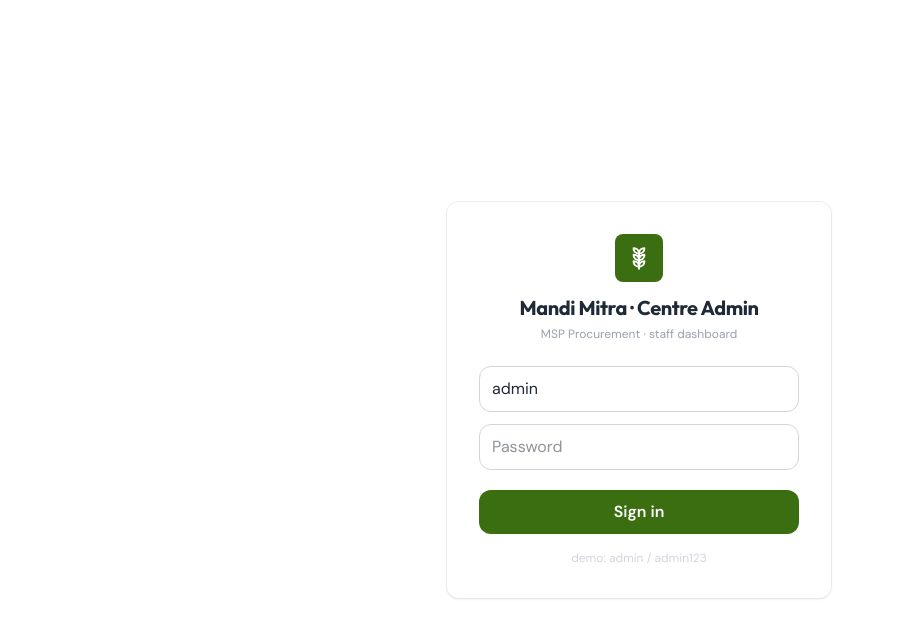
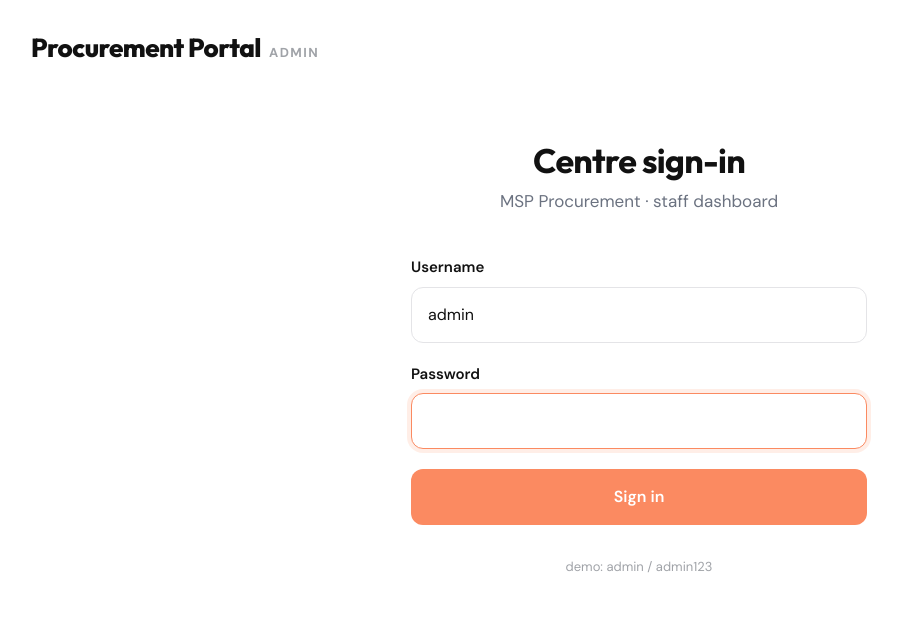
Before and after one commit to madhan-init/Procurement-Portal, a Next.js app: page /admin/login in a window 1280 px wide. Shown: the top 638 px of the page, without its empty margins (1-903 px from the left). Built offline with nearby package versions, Linux system fonts and the light colour scheme.

Commit message:
admin login: rebuild on the shared design language
Same centred column, coral commit button and field styling as the
farmer login instead of a separate look.

```diff
--- a/app/admin/login/page.tsx
+++ b/app/admin/login/page.tsx
@@ -1,7 +1,10 @@
 "use client";
+/* Admin sign-in — the farmer login screen's shell and tokens, one form. */
 import { useState } from "react";
 import { useRouter } from "next/navigation";
-import { IconWheat } from "@/components/icons";
+import BrandMark from "@/components/brand-mark";
+import ErrorLine from "@/components/error-line";
+import { COLUMN, COMMIT, FIELD, FIELD_BAD, FIELD_LINE, FOOTNOTE, H1, HEADER, LABEL, SHELL, SUB } from "@/lib/ui";
 
 export default function AdminLogin() {
   const router = useRouter();
@@ -14,47 +17,79 @@ export default function AdminLogin() {
     e.preventDefault();
     setBusy(true);
     setError("");
+    try {
       const res = await fetch("/api/admin/login", {
         method: "POST",
         headers: { "Content-Type": "application/json" },
         body: JSON.stringify({ username, password }),
       });
-    setBusy(false);
       if (res.ok) {
         router.push("/admin");
         router.refresh();
-    } else {
+        return;
+      }
       setError("Invalid credentials");
+    } catch {
+      setError("Can't reach the server. Check your connection and try again");
+    } finally {
+      setBusy(false);
     }
   }
 
   return (
-    <main className="flex min-h-screen items-center justify-center bg-page p-6">
-      <form onSubmit={submit} className="w-full max-w-sm rounded-xl bg-white p-8 shadow-sm ring-1 ring-gray-200/60">
-        <div className="mx-auto flex h-12 w-12 items-center justify-center rounded-lg bg-leaf-600 text-white">
-          <IconWheat size={26} />
+    <main className={SHELL}>
+      <header className={HEADER}>
+        <div className="flex items-baseline gap-2">
+          <BrandMark lang="en" />
+          <span className="text-[13px] font-bold uppercase tracking-[0.11em] text-[#A0A3A8]">Admin</span>
         </div>
-        <h1 className="mt-3 text-center text-xl font-bold">Mandi Mitra · Centre Admin</h1>
-        <p className="mt-1 text-center text-xs text-gray-400">MSP Procurement · staff dashboard</p>
+      </header>
+
+      <div className="flex min-h-[calc(100vh-104px)] items-center justify-center px-6 pb-[14vh]">
+        <div className={COLUMN}>
+          <h1 className={H1}>Centre sign-in</h1>
+          <p className={SUB}>MSP Procurement · staff dashboard</p>
+
+          <ErrorLine message={error} />
+
+          <form onSubmit={submit} className="mt-4 space-y-5" noValidate>
+            <div>
+              <label htmlFor="admin-user" className={`mb-2 ${LABEL}`}>
+                Username
+              </label>
               <input
-          className="mt-6 w-full rounded-xl border border-gray-300 px-3 py-2.5"
-          placeholder="Username"
+                id="admin-user"
+                autoComplete="username"
                 value={username}
                 onChange={(e) => setUsername(e.target.value)}
+                className={`${FIELD} ${error ? FIELD_BAD : FIELD_LINE}`}
               />
+            </div>
+            <div>
+              <label htmlFor="admin-pass" className={`mb-2 ${LABEL}`}>
+                Password
+              </label>
               <input
+                id="admin-pass"
                 type="password"
-          className="mt-3 w-full rounded-xl border border-gray-300 px-3 py-2.5"
-          placeholder="Password"
+                autoComplete="current-password"
+                autoFocus
                 value={password}
+                aria-invalid={error ? true : undefined}
+                aria-describedby={error ? "screen-error" : undefined}
                 onChange={(e) => setPassword(e.target.value)}
+                className={`${FIELD} ${error ? FIELD_BAD : FIELD_LINE}`}
               />
-        <button disabled={busy} className="mt-5 w-full rounded-xl bg-leaf-600 py-2.5 font-semibold text-white hover:bg-leaf-700 disabled:opacity-50">
+            </div>
+
+            <button type="submit" disabled={busy} className={`mt-3 ${COMMIT}`}>
               {busy ? "Signing in…" : "Sign in"}
             </button>
-        {error && <p className="mt-3 text-center text-sm text-red-600">{error}</p>}
-        <p className="mt-4 text-center text-xs text-gray-300">demo: admin / admin123</p>
           </form>
+
+          <p className={`mt-8 ${FOOTNOTE}`}>demo: admin / admin123</p>
+        </div>
+      </div>
     </main>
   );
 }
```
Lines whose indentation alone changed are shown as unchanged.
